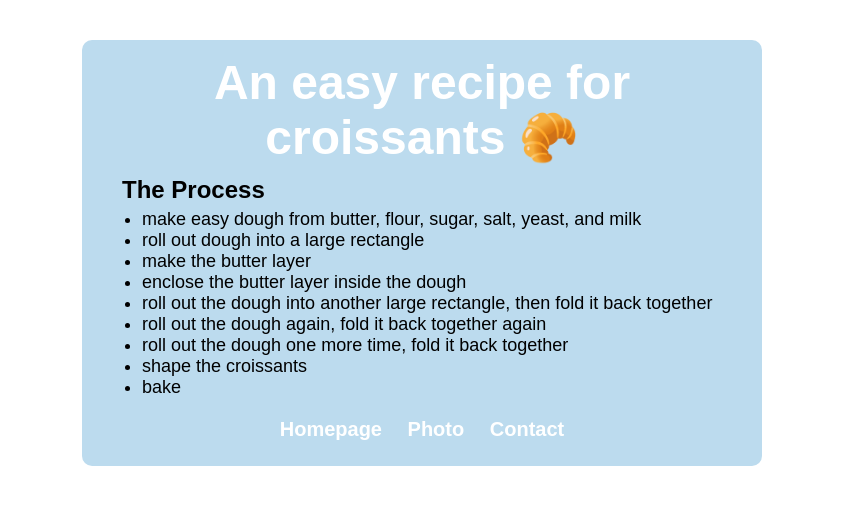
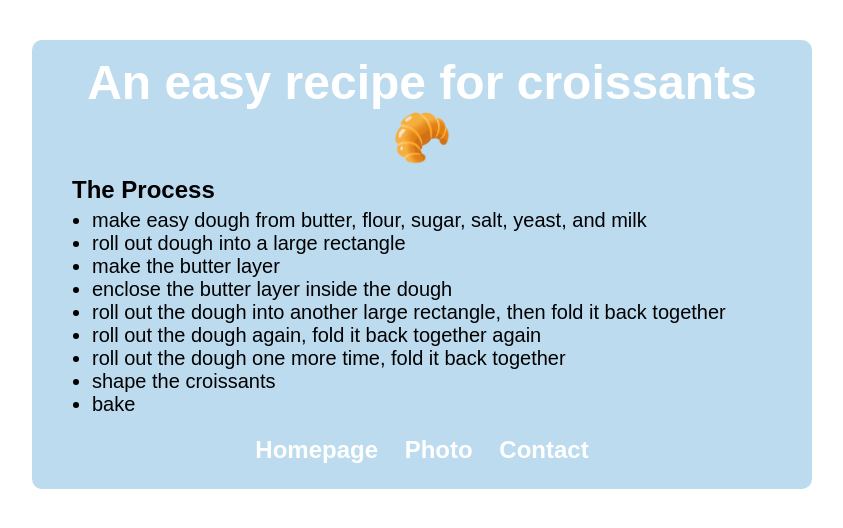
Before and after one commit to masha-pro/croissant, a plain HTML site: page index.html in a window 1280 px wide. Shown: the whole page, without its empty margins (218-1061 px from the left). Drawn offline with Linux system fonts and the light colour scheme; a web font is replaced by a local one.

Commit message:
Update style.css - font sizes and container width

```diff
--- a/src/style.css
+++ b/src/style.css
@@ -1,5 +1,5 @@
 .container {
-    max-width: 600px;
+    max-width: 700px;
     margin: 40px auto;
     padding: 5px 40px 25px;
     background-color: #bcdbee;
@@ -25,7 +25,7 @@ h3 {
 ul {
   margin: 5px auto;
   padding-left: 20px;
-  font-size: 18px;
+  font-size: 20px;
 }
 
 img {
@@ -49,7 +49,7 @@ p a {
 footer {
   text-align: center;
   margin-top: 20px;
-  font-size: 20px;
+  font-size: 24px;
 }
 
 footer a {
```
